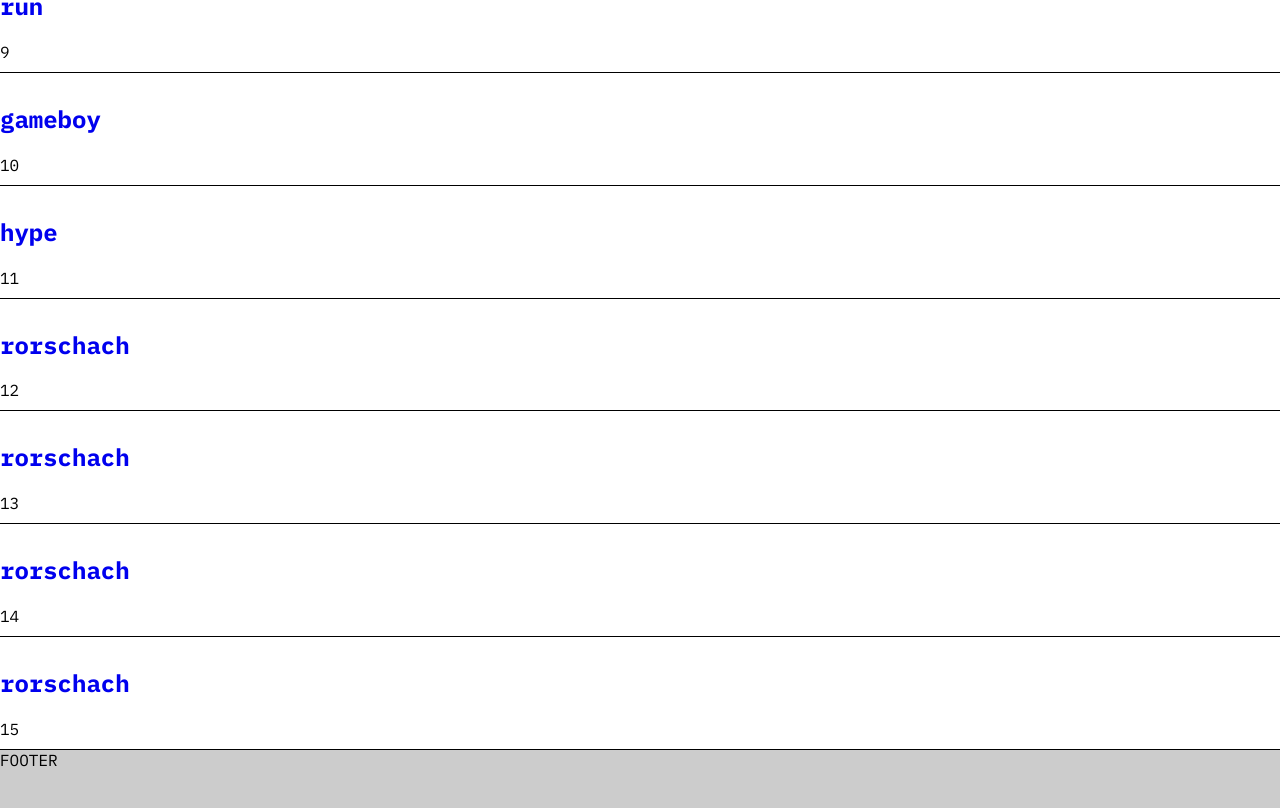
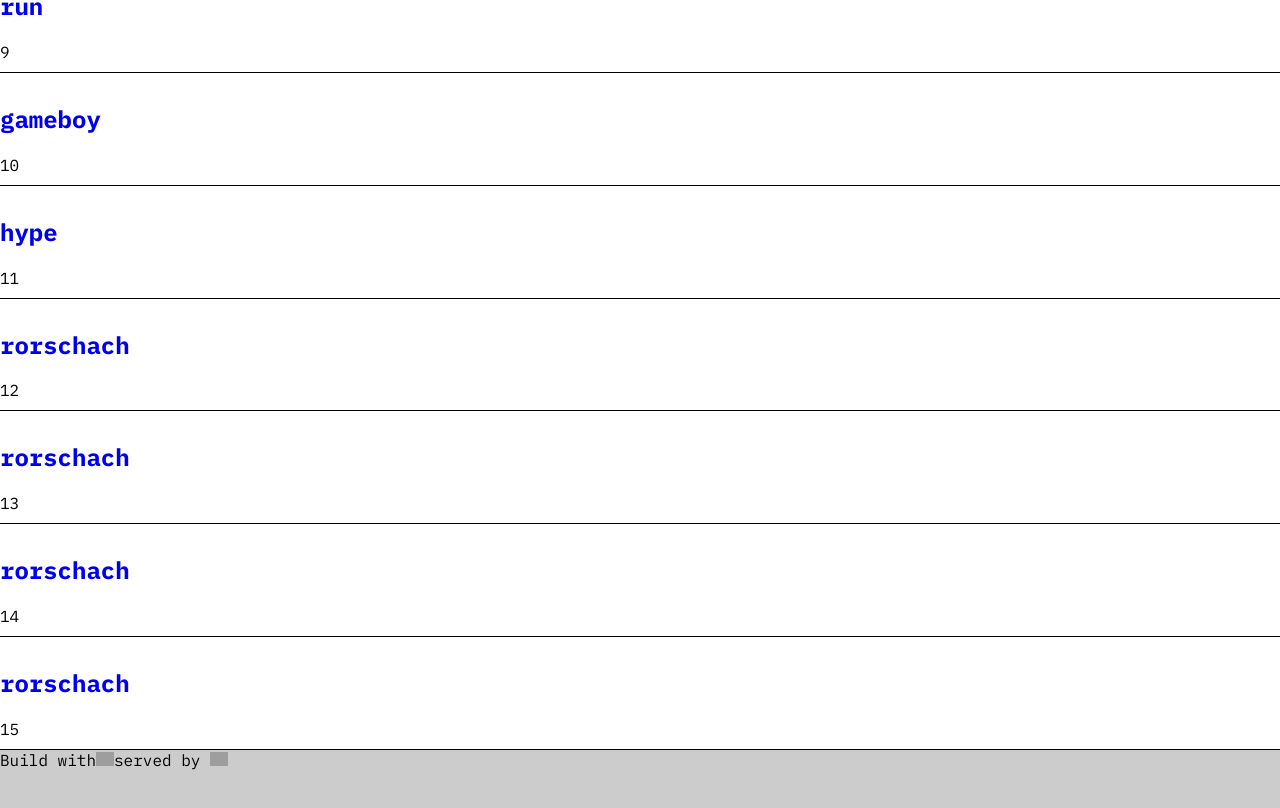
Before and after one commit to polychrom/play.polychrom.dev, an Angular app: page / in a window 1280 px wide. Shown: the part 1234-2042 px from the top of the page. Built offline with nearby package versions, Linux system fonts and the light colour scheme; grey boxes are pictures that could not be loaded.

Commit message:
added icons to footer

```diff
--- a/src/app/footer/footer.component.html
+++ b/src/app/footer/footer.component.html
@@ -1 +1,8 @@
-<footer>FOOTER</footer>
+<footer>
+    <div class="bottom">
+        <span>Build with</span>
+        <img src="assets/icons/heart-solid.svg" width="18">served by
+        <img src="assets/icons/angular-brands.svg" width="18">
+
+    </div>
+</footer>
```
